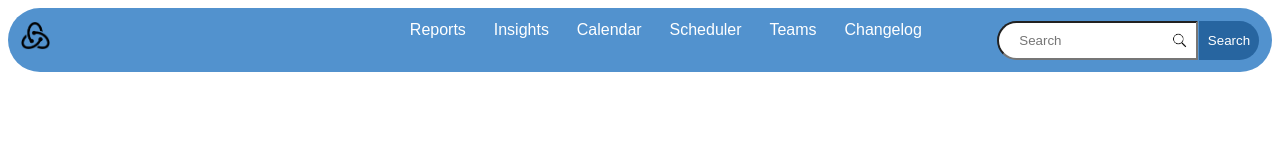
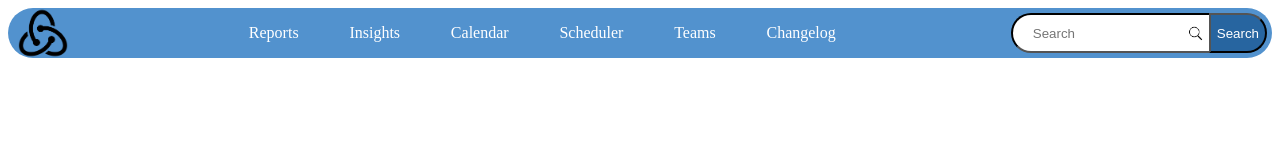
Before and after one commit to DuvanRamirez/barra_de_navegacion, a plain HTML site: page index.html in a window 1280 px wide. Drawn offline with Linux system fonts and the light colour scheme.

Commit message:
Parcial2 mejorado

```diff
--- a/index.html
+++ b/index.html
@@ -8,10 +8,8 @@
   </head>
   <body>
     <nav>
+        <a  class="c"; href="index.html"><img src="icons8-redux-500.png" width="100%"; height="100%";></a>
             <ul>
-            <li>
-                <a class = "c" href="index.html"><img src="icons8-redux-500.png"  width="8%";height="8%";></a>
-            </li>
                 <li><a class = "c1" href="#">Reports</a></li>
                 <li><a class = "c2" href="#">Insights</a></li>
                 <li><a class = "c3" href="#">Calendar</a></li>
@@ -19,12 +17,16 @@
                 <li><a class = "c5" href="#">Teams</a></li>
                 <li><a class = "c6" href="#">Changelog</a></li>
             </ul>
+
+
             <form>
                 <div class="buscador">
                     <input type="Search" placeholder="Search" class="icono">
                 </div>
-            <button><a href="#">Search</a></button>
+                <button><a href="#">Search </a></button>
             </form>
+
+
     </nav>
 </body>
 </html>
--- a/styles.css
+++ b/styles.css
@@ -7,51 +7,76 @@
 
 nav{
     display: flex;
+    text-align: center;
+    width:auto;
+    height: 50px;
     background: rgb(82, 146, 206);
     border-radius: 50px;
-    padding: 1%;
-    font-family: sans-serif;
+    overflow: hidden;
+}
+.c{
+  position: relative;
+  left: 10px;
 }
 a{
     text-decoration: none;
+    text-align: center;
     color:white;
   }
 a:hover{
     color: black;
   }
 nav > ul{
+  position: relative;
     list-style-type: none;
-    padding: 0;
+    padding:15px 15px;
     margin: 0;
     display: flex;
     flex: 3;
   }
 nav ul {
+    text-align:center;
+    padding-left: 15%;
+    padding-right: 20%;
     flex-direction: row;
-    margin-bottom: 0.1%;
+    margin: 0.1%;
   }
 nav li {
-    margin-right: 3%;
+    margin-right: 10%;
   }
 nav > form{
     display: flex;
-    justify-content: flex-end;
     flex: 1;
   }
+.form{
+  text-align: center;
+}
 nav input {
     flex: 1;
+    position: relative;
+    width:auto;
+    height: 40px;
     border-bottom-left-radius: 50px;
     border-top-left-radius: 50px;
-    padding: 5% 0%;
+    top:5px;
+    bottom: 5px;
+    right: auto;
+    border-color: black;
   }
 nav button {
+    text-align: center;
+    width:auto;
+    height: 40px;
     background:rgb(39, 101, 160);
-    border: 0;
+    border: 5%;
     border-bottom-right-radius: 50px;
     border-top-right-radius: 50px;
     color: white;
-    padding: 0 3%;
-    margin-left: .10%;
+    position: relative;
+    top:5px;
+    bottom: 5px;
+    right: 5px;
+    border-color: black;
   }
 .buscador{
     align-items: center;
@@ -60,7 +85,7 @@ nav button {
     padding-left: 20px;
     background-image: url('icons8-lupa-50.png');
     background-position: center;
-	background-size: 15px 15px;
+	  background-size: 15px 15px;
     background-repeat: no-repeat;
     background-position: 95% center;
 }
```
Lines whose indentation alone changed are shown as unchanged.
